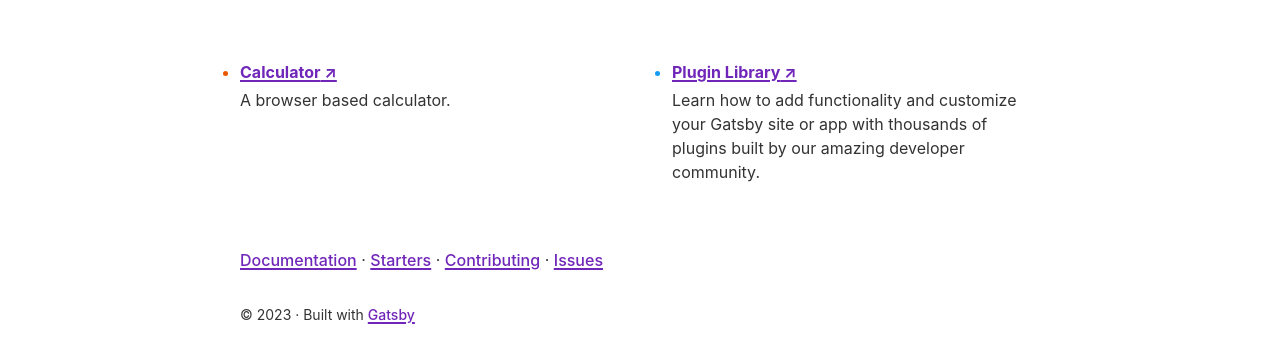
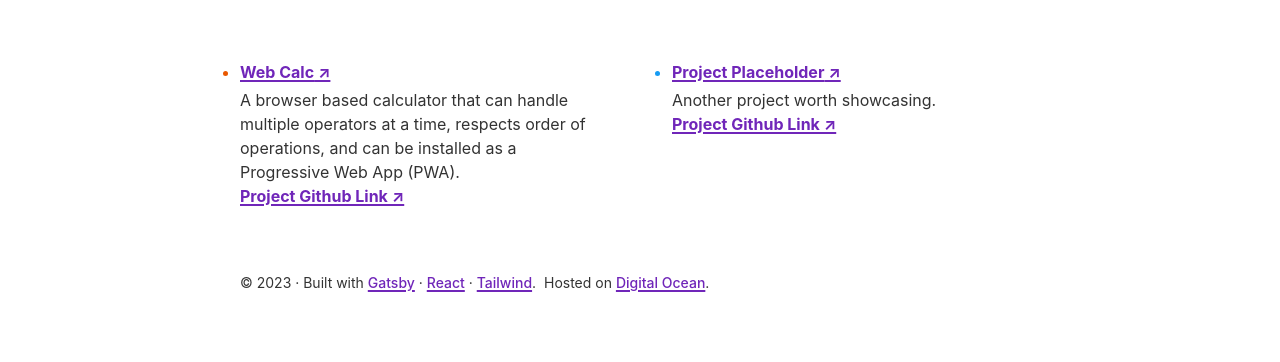
Before and after one commit to robhilldev/personal_site_gatsby, a Gatsby site: page / in a window 1280 px wide. Shown: the part 210-572 px from the top of the page. Built offline with nearby package versions, Linux system fonts and the light colour scheme; Gatsby itself is replaced by a stand-in of ours.

Commit message:
add links to tech used and project source code

```diff
--- a/src/components/layout.js
+++ b/src/components/layout.js
@@ -41,7 +41,10 @@ const Layout = ({ children }) => {
         >
           © {new Date().getFullYear()} &middot; Built with
           {` `}
-          <a href="https://www.gatsbyjs.com">Gatsby</a>
+          <a href="https://www.gatsbyjs.com">Gatsby</a> ·&nbsp;
+          <a href="https://react.dev/">React</a> ·&nbsp;
+          <a href="https://tailwindcss.com">Tailwind</a>.&nbsp;
+          Hosted on <a href="https://www.digitalocean.com">Digital Ocean</a>.
         </footer>
       </div>
     </>
--- a/src/pages/index.js
+++ b/src/pages/index.js
@@ -8,34 +8,36 @@ import * as styles from "../components/index.module.css"
 
 const links = [
   {
-    text: "Calculator",
+    text: "Web Calc",
     url: "https://robhilldev.github.io/web_calc/",
     description:
-      "A browser based calculator.",
+      "A browser based calculator that can handle multiple operators at a time, respects order of operations, and can be installed as a Progressive Web App (PWA).",
+    coderepo: "https://github.com/robhilldev/web_calc",
   },
   {
-    text: "Plugin Library",
-    url: "https://www.gatsbyjs.com/plugins",
+    text: "Project Placeholder",
+    url: "#",
     description:
-      "Learn how to add functionality and customize your Gatsby site or app with thousands of plugins built by our amazing developer community.",
+      "Another project worth showcasing.",
+    coderepo: "#",
   },
 ]
 
-const moreLinks = [
-  {
-    text: "Documentation",
-    url: "https://gatsbyjs.com/docs/",
-  },
-  {
-    text: "Starters",
-    url: "https://gatsbyjs.com/starters/",
-  },
-  {
-    text: "Contributing",
-    url: "https://www.gatsbyjs.com/contributing/",
-  },
-  { text: "Issues", url: "https://github.com/gatsbyjs/gatsby/issues" },
-]
+// const moreLinks = [
+//   {
+//     text: "Documentation",
+//     url: "https://gatsbyjs.com/docs/",
+//   },
+//   {
+//     text: "Starters",
+//     url: "https://gatsbyjs.com/starters/",
+//   },
+//   {
+//     text: "Contributing",
+//     url: "https://www.gatsbyjs.com/contributing/",
+//   },
+//   { text: "Issues", url: "https://github.com/gatsbyjs/gatsby/issues" },
+// ]
 
 const IndexPage = () => (
   <Layout>
@@ -63,15 +65,21 @@ const IndexPage = () => (
             {link.text} ↗
           </a>
           <p className={styles.listItemDescription}>{link.description}</p>
+          <a
+            className={styles.listItemLink}
+            href={`${link.coderepo}`}
+          >
+            Project Github Link ↗
+          </a>
         </li>
       ))}
     </ul>
-    {moreLinks.map((link, i) => (
+    {/* {moreLinks.map((link, i) => (
       <React.Fragment key={link.url}>
         <a href={`${link.url}`}>{link.text}</a>
         {i !== moreLinks.length - 1 && <> · </>}
       </React.Fragment>
-    ))}
+    ))} */}
   </Layout>
 )
 
```
